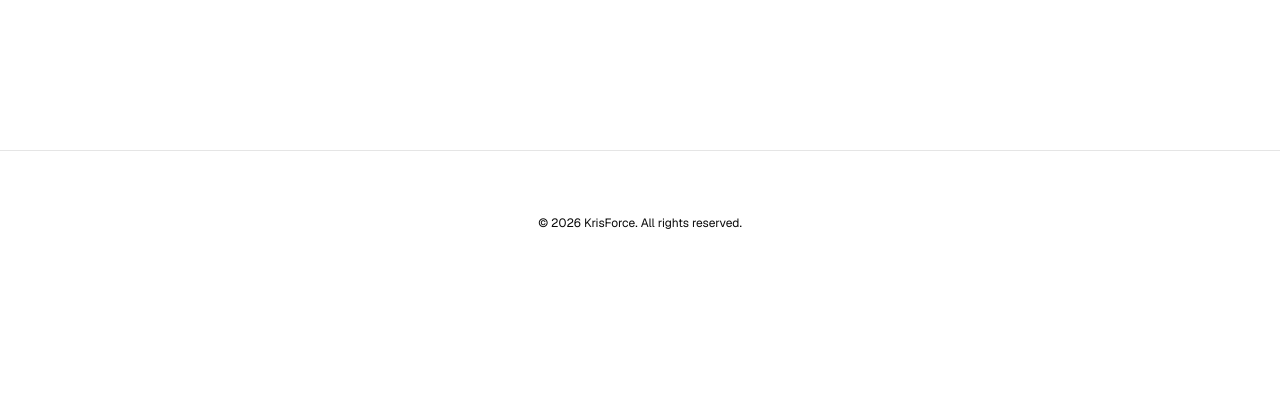
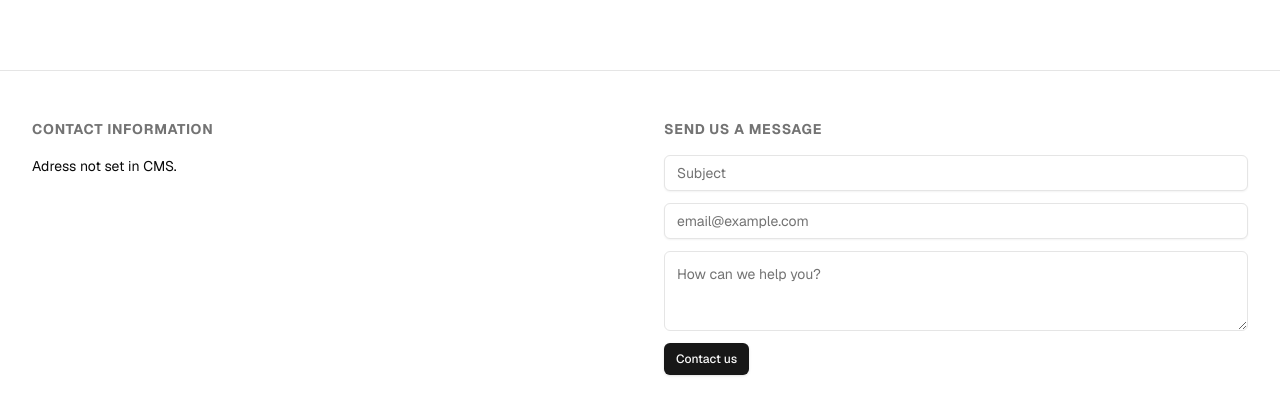
Before and after one commit to kriskensy/krisforce-web, a Next.js app: page / in a window 1280 px wide. Shown: the part 994-1409 px from the top of the page. Before the commit the page ends 1289 px from the top, so only its background shows below. Built offline with nearby package versions, Linux system fonts and the light colour scheme; no server answers; the database is empty.

Commit message:
Move Footer to Rootlayout

```diff
--- a/app/layout.jsx
+++ b/app/layout.jsx
@@ -1,11 +1,9 @@
+import { getServerClient } from "@/lib/supabase/server";
 import { Geist } from "next/font/google";
 import { ThemeProvider } from "next-themes";
 import { Toaster } from "sonner";
 import "./globals.css";
-
-// const defaultUrl = process.env.VERCEL_URL
-//   ? `https://${process.env.VERCEL_URL}`
-//   : "http://localhost:3000";
+import { Footer } from "@/components/Footer";
 
 const geistSans = Geist({
   variable: "--font-geist-sans",
@@ -13,7 +11,16 @@ const geistSans = Geist({
   subsets: ["latin"],
 });
 
-export default function RootLayout({ children }) {
+export default async function RootLayout({ children }) {
+  const supabase = await getServerClient();
+
+  const { data: cmsContent } = await supabase
+  .from('site_content')
+  .select('*')
+  .in('section', ['footer']);
+
+  const footerContent = cmsContent?.filter(item => item.section === 'footer');
+
   return (
     <html lang="en" suppressHydrationWarning>
       <body className={`${geistSans.className} antialiased`}>
@@ -25,6 +32,7 @@ export default function RootLayout({ children }) {
         >
           {children}
           <Toaster position="top-right" richColors />
+          <Footer content={footerContent}/>
         </ThemeProvider>
       </body>
     </html>
--- a/app/page.jsx
+++ b/app/page.jsx
@@ -46,10 +46,6 @@ export default async function Home() {
 {/*TODO other sections */}
           </main>
         </div>
-
-        <footer className="w-full flex items-center justify-center border-t mx-auto text-center text-xs gap-8 py-16">
-          {getCms('footer_text', '© 2026 KrisForce. All rights reserved.')}
-        </footer>
       </div>
     </main>
   );
--- a/components/Footer.jsx
+++ b/components/Footer.jsx
@@ -28,7 +28,7 @@ export const Footer = ({ content }) => {
             <Input placeholder="Subject" className="h-9 bg-background"/>
             <Input placeholder="email@example.com" className="h-9 bg-background"/>
             <Textarea
-              className="w-full rounded-md border bg-transparent p-3 text-sm min-h-[80px]"
+              className="w-full rounded-md border bg-background p-3 text-sm min-h-[80px]"
               placeholder="How can we help you?"
             />
             <Button size="sm">
```
